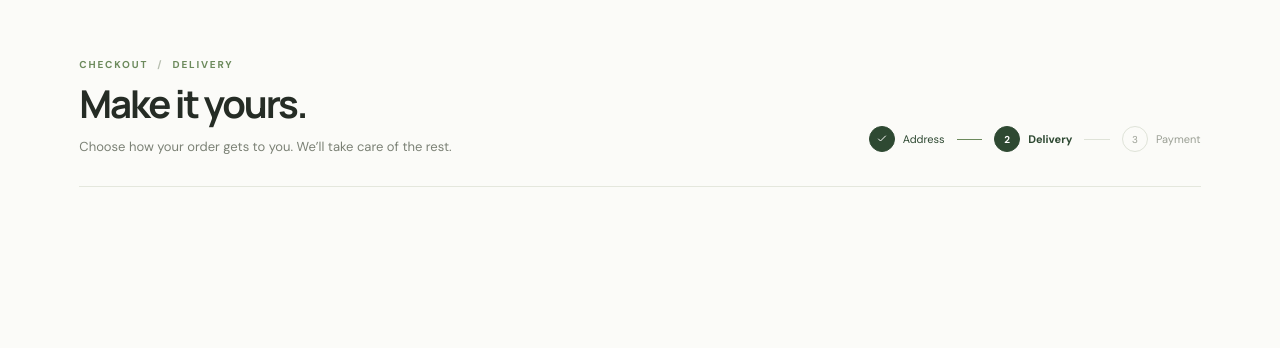
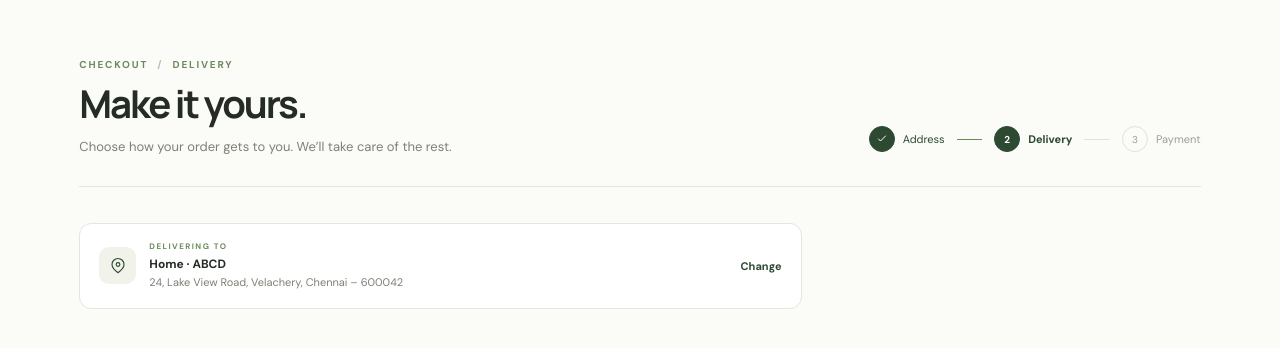
Before and after one commit to AdityaAS2268/WebTech, a React (Vite) app in the folder client/: page / in a window 1280 px wide. Shown: the top 348 px of the page. Built offline with nearby package versions, Linux system fonts and the light colour scheme.

Commit message:
Added selected address preview

```diff
--- a/client/src/components/DeliveryOptionsPage/DeliverOptionsPage.jsx
+++ b/client/src/components/DeliveryOptionsPage/DeliverOptionsPage.jsx
@@ -1,6 +1,7 @@
 import { useMemo, useState } from "react";
 import "./DeliveryOptionsPage.css";
 import Header from "./Elements/Header.jsx";
+import SelectedDestinationPreview from "./Elements/SelectedDestinationPreview.jsx";
 
 const products = [
     { id: 1, name: "Black and Gray Athletic Cotton Socks", detail: "6 pairs · Cotton blend", price: 299, qty: 1, tag: "SOCKS", tone: "sage", standard: "Monday, 26 October", express: "Saturday, 24 October" },
@@ -45,6 +46,15 @@ export default function DeliveryOptionsPage() {
 
             <Header Icon={Icon}/>
 
+            <div className="delivery-options-layout">
+                <div className="delivery-main">
+
+                    <SelectedDestinationPreview Icon={Icon} />
+
+                </div>
+
+            </div>
+
         </main>
     );
 }
--- /dev/null
+++ b/client/src/components/DeliveryOptionsPage/Elements/SelectedDestinationPreview.jsx
@@ -0,0 +1,15 @@
+export default function SelectedDestinationPreview({ Icon }) {
+    return (
+        <>
+            <section className="destination-strip">
+                <span className="destination-icon"><Icon name="pin"/></span>
+                <div className="destination-copy">
+                    <p className="mini-label">DELIVERING TO</p>
+                    <strong>Home · ABCD</strong>
+                    <span>24, Lake View Road, Velachery, Chennai – 600042</span>
+                </div>
+                <button className="quiet-link" type="button" onClick={() => setNotice("Address selection will connect to your saved-address page.")}>Change</button>
+            </section>
+        </>
+    )
+}
```
